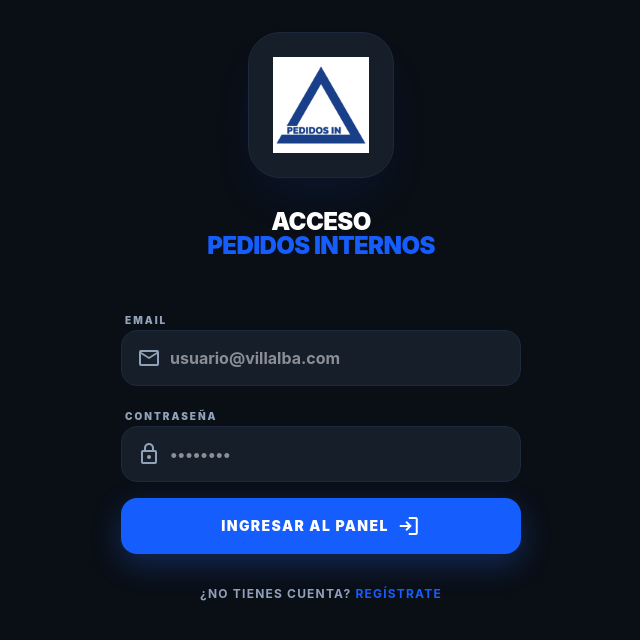
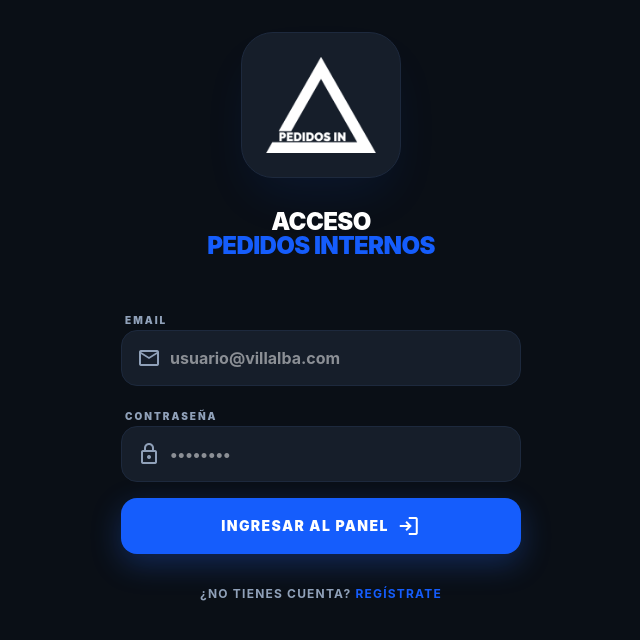
Before and after one commit to piscu832/APP-PEDIDOS-DE-COMPRA, a React (Vite) app: page /#/login in a window 1280 px wide. Shown: the top 640 px of the page, without its empty margins (319-959 px from the left). Built offline with nearby package versions, Linux system fonts and the light colour scheme; no server answers; the database is empty.

Commit message:
style: dynamic logo switching between white and color based on theme

```diff
--- a/src/components/Logo.jsx
+++ b/src/components/Logo.jsx
@@ -1,13 +1,17 @@
 import React from 'react';
-import logoApp from '../assets/logo-app.png';
+import { useTheme } from '../context/ThemeContext';
+import logoWhite from '../assets/logo-white.png';
+import logoColor from '../assets/logo-color.png';
 
 const Logo = ({ size = "md" }) => {
+    const { isDark } = useTheme();
     const heightClass = size === "lg" ? "h-24" : size === "sm" ? "h-8" : "h-12";
+    const src = isDark ? logoWhite : logoColor;
 
     return (
         <img
-            src={logoApp}
-            alt="Villalba Medical Systems"
+            src={src}
+            alt="Pedidos Internos"
             className={`${heightClass} w-auto object-contain transition-opacity duration-300`}
         />
     );
```
Also changed, not shown: src/assets/logo-color.png (added), src/assets/logo-white.png (added).
